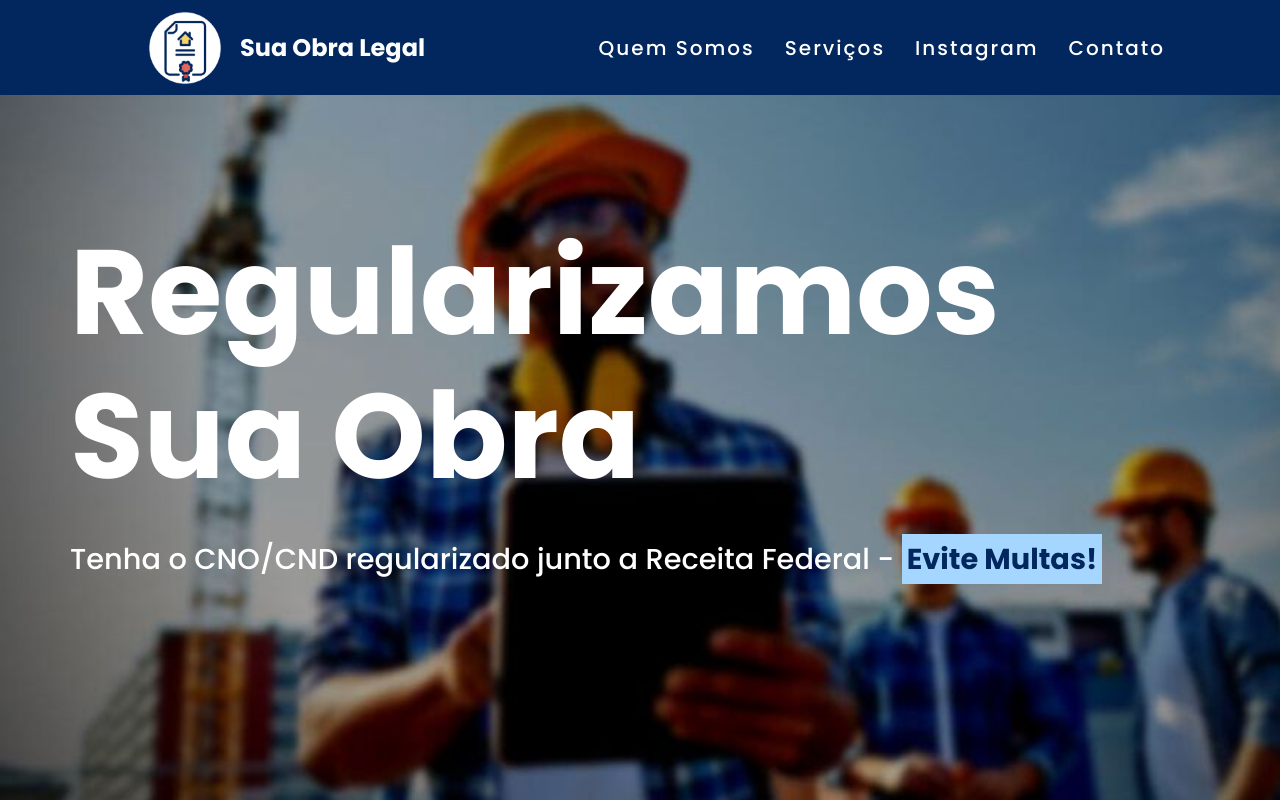
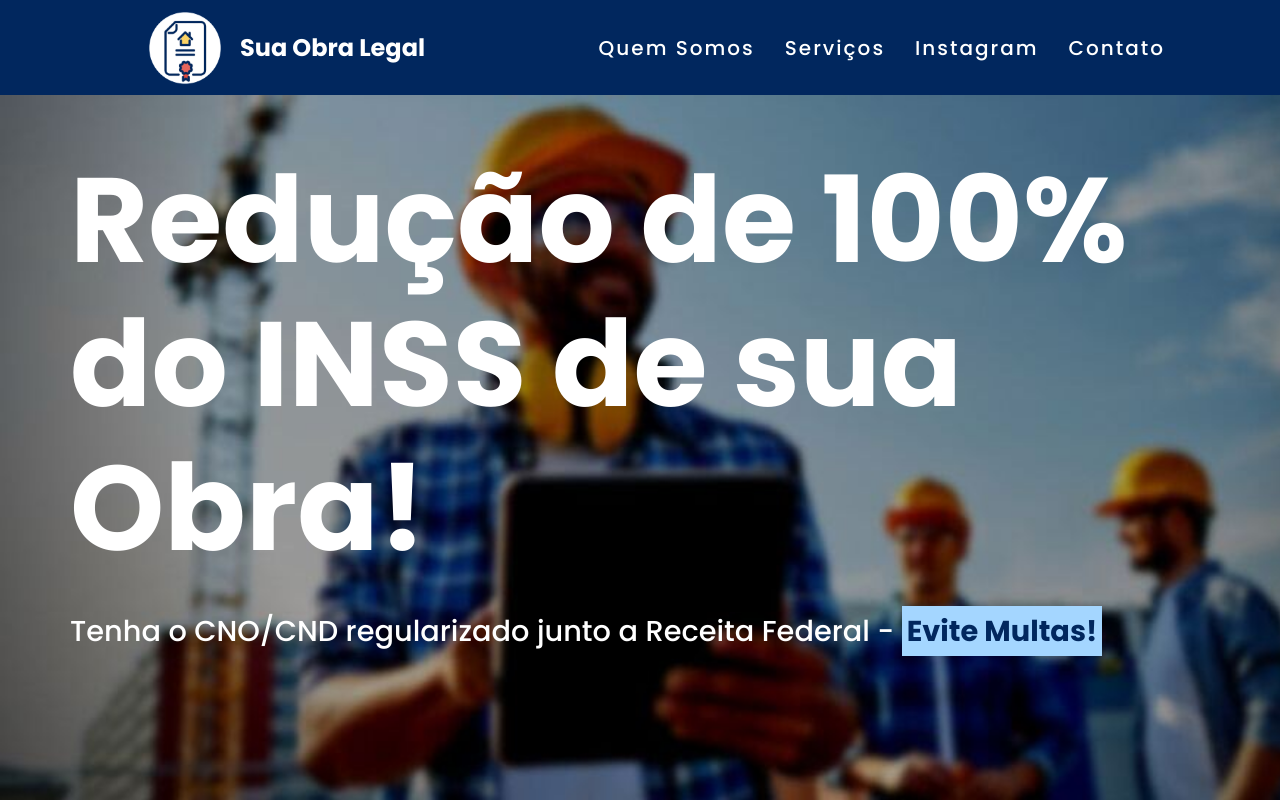
Before and after one commit to NataGomez01/Sua-Obra-Legal-Project, a plain HTML site: page index.html in a window 1280 px wide. Shown: the top 800 px of the page. Drawn offline with Linux system fonts and the light colour scheme.

Commit message:
Update index.html

```diff
--- a/index.html
+++ b/index.html
@@ -46,7 +46,7 @@
         </div> -->
         <div id="home" class="secondBackground">
             <div class="textBackground">
-                <h1>Regularizamos <br> Sua Obra</h1>
+                <h1>Redução de 100% <br> do INSS de sua Obra!</h1>
                 <p>Tenha o CNO/CND regularizado junto a Receita Federal - <span>Evite Multas!</span></p>
             </div>
         </div>
```
